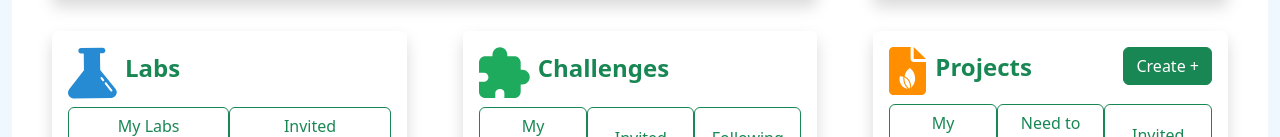
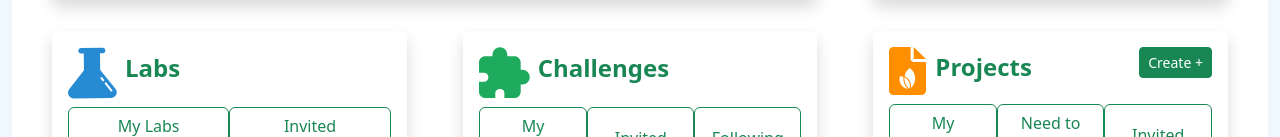
Before and after one commit to SeemaMistry/Frontend-Developer-Challenge-3-Dashboard-and-Project-Creation, a React (Create React App) app in the folder prepr-dashboard/: page /dashboard in a window 1280 px wide. Shown: the part 1329-1466 px from the top of the page. Built offline with nearby package versions, Linux system fonts and the light colour scheme.

Commit message:
refactor: pass children to RedirectButton component to allow for Link path to be passed

```diff
--- a/prepr-dashboard/src/components/RedirectButton.js
+++ b/prepr-dashboard/src/components/RedirectButton.js
@@ -1,8 +1,8 @@
 import React from 'react'
 
-const RedirectButton = ({label}) => {
+const RedirectButton = ({label, children}) => {
   return (
-    <button className='btn btn-success btn-sm'>{label}</button>
+    <button className='btn btn-success btn-sm'>{label} {children}</button>
   )
 }
 
--- a/prepr-dashboard/src/components/StudentCourseWork.js
+++ b/prepr-dashboard/src/components/StudentCourseWork.js
@@ -33,9 +33,9 @@ const StudentCourseWork = ({boxContent}) => {
             </div>
             {isButton ?
                 <div className=''>
-                    <button className='btn btn-success'>
+                    <RedirectButton label=''>
                         <Link style={{textDecoration: 'none', color: 'white'}} to={buttonUrl}>Create +</Link>
-                    </button>
+                    </RedirectButton>
                 </div>
                 : <></>
             }
```
